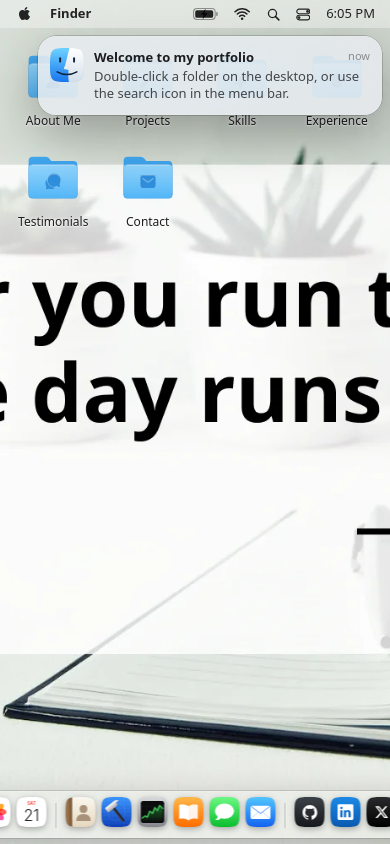
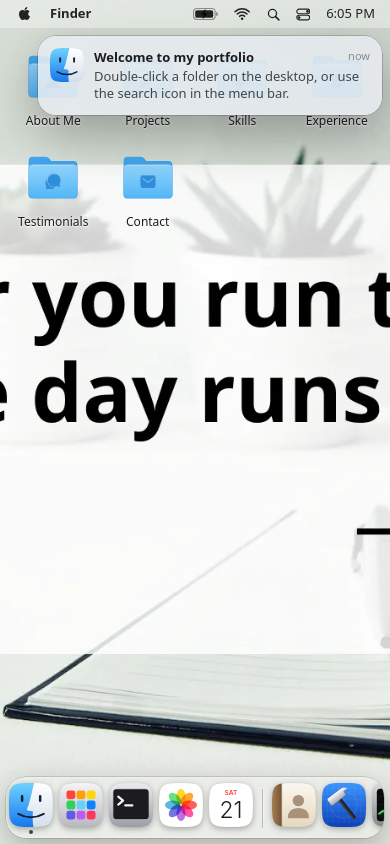
Before and after one commit to Pacifique5/MAC-OS-Portfolio, a Next.js app: page / in a window 390 px wide. Built offline with nearby package versions, Linux system fonts and the light colour scheme.

Commit message:
feat(responsive): swipeable Dock when icons can't fit, no magnification on touch

```diff
--- a/app/components/Dock.tsx
+++ b/app/components/Dock.tsx
@@ -1,20 +1,10 @@
 'use client';
-import { useEffect, useRef, useState } from 'react';
+import { useRef, useState } from 'react';
 import { APPS, DOCK_LAYOUT, WindowId } from './apps';
+import { useViewport } from './useViewport';
 
 const RANGE = 150;
-
-/** Shrink the Dock on narrow screens so it never overflows, like macOS does. */
-function useDockBase(count: number) {
-  const [vw, setVw] = useState(1440);
-  useEffect(() => {
-    const update = () => setVw(window.innerWidth);
-    update();
-    window.addEventListener('resize', update);
-    return () => window.removeEventListener('resize', update);
-  }, []);
-  return Math.max(30, Math.min(50, Math.floor((vw - 70) / count) - 8));
-}
+const PHONE_ICON = 44;
 
 interface DockProps {
   running: WindowId[];
@@ -39,10 +29,19 @@ export default function Dock({ running, minimized, bouncing, onAppClick, onResto
     { key: 'trash', kind: 'app', id: 'trash' },
   ];
 
-  const BASE = useDockBase(entries.filter(e => e.kind !== 'sep').length);
+  const vp = useViewport();
+  const iconCount = entries.filter(e => e.kind !== 'sep').length;
+  // Larger screens shrink the Dock to fit, like macOS. When icons would get too small to use
+  // (phones, narrow windows), it switches to a fixed size and becomes a swipeable strip.
+  const fitted = Math.min(50, Math.floor((vp.width - 70) / iconCount) - 8);
+  const scroll = vp.phone || fitted < 34;
+  const BASE = vp.phone ? PHONE_ICON : scroll ? 38 : fitted;
   const MAX = Math.round(BASE * 1.6);
+  // Magnification and hover labels need a mouse and room to grow
+  const pointer = !vp.touch && !scroll;
 
   const handleMove = (e: React.MouseEvent) => {
+    if (!pointer) return;
     setSizes(entries.map((_, i) => {
       const el = refs.current[i];
       if (!el) return BASE;
@@ -61,16 +60,16 @@ export default function Dock({ running, minimized, bouncing, onAppClick, onResto
   };
 
   return (
-    <div className="absolute bottom-1.5 left-1/2 -translate-x-1/2 z-50" onClick={(e) => e.stopPropagation()}>
+    <div className="absolute bottom-1.5 left-1/2 -translate-x-1/2 z-50 max-w-[calc(100vw-12px)]" onClick={(e) => e.stopPropagation()}>
       <div
-        className="flex items-end px-1.5 pt-1.5 pb-1 rounded-[20px] bg-white/20 dark:bg-black/25 backdrop-blur-2xl backdrop-saturate-150"
+        className={`flex items-end px-1.5 pt-1.5 pb-1 rounded-[20px] bg-white/20 dark:bg-black/25 backdrop-blur-2xl backdrop-saturate-150 ${scroll ? 'overflow-x-auto no-scrollbar snap-x' : ''}`}
         style={{ boxShadow: '0 0 0 0.5px rgba(0,0,0,0.25), inset 0 0 0 0.5px rgba(255,255,255,0.35), 0 10px 30px rgba(0,0,0,0.25)' }}
         onMouseMove={handleMove}
         onMouseLeave={() => { setSizes([]); setHovered(null); }}
       >
         {entries.map((entry, i) => {
           if (entry.kind === 'sep') {
-            return <div key={entry.key} className="w-px self-stretch mx-1.5 my-1.5 bg-black/20 dark:bg-white/25" style={{ boxShadow: '1px 0 0 rgba(255,255,255,0.25)' }} />;
+            return <div key={entry.key} className="w-px shrink-0 self-stretch mx-1.5 my-1.5 bg-black/20 dark:bg-white/25" style={{ boxShadow: '1px 0 0 rgba(255,255,255,0.25)' }} />;
           }
           const size = sizes[i] ?? BASE;
           const app = APPS[entry.id!];
@@ -79,8 +78,8 @@ export default function Dock({ running, minimized, bouncing, onAppClick, onResto
             <div
               key={entry.key}
               ref={el => { refs.current[i] = el; }}
-              className="relative flex flex-col items-center px-0.75"
-              onMouseEnter={() => setHovered(entry.key)}
+              className="relative flex flex-col items-center px-0.75 shrink-0 snap-start"
+              onMouseEnter={() => pointer && setHovered(entry.key)}
             >
               {hovered === entry.key && (
                 <div className="absolute bottom-full mb-2.5 pointer-events-none animate-fade-in" style={{ marginBottom: 10 + (size - BASE) * 0.15 }}>
--- a/app/globals.css
+++ b/app/globals.css
@@ -152,6 +152,12 @@ body {
 }
 .animate-slide-in-right { animation: slide-in-right 0.25s cubic-bezier(0.2, 0.9, 0.3, 1); }
 
+@keyframes slide-in-left {
+  from { transform: translateX(-100%); }
+  to { transform: translateX(0); }
+}
+.animate-slide-in-left { animation: slide-in-left 0.22s cubic-bezier(0.2, 0.9, 0.3, 1); }
+
 @keyframes dock-bounce {
   0%, 100% { transform: translateY(0); }
   25% { transform: translateY(-22px); }
@@ -203,3 +209,7 @@ input[type='range']::-moz-range-thumb {
   background-clip: content-box;
 }
 .mac-scroll::-webkit-scrollbar-track { background: transparent; }
+
+/* Hide scrollbars on swipeable strips (the phone Dock) */
+.no-scrollbar { scrollbar-width: none; }
+.no-scrollbar::-webkit-scrollbar { display: none; }
```
